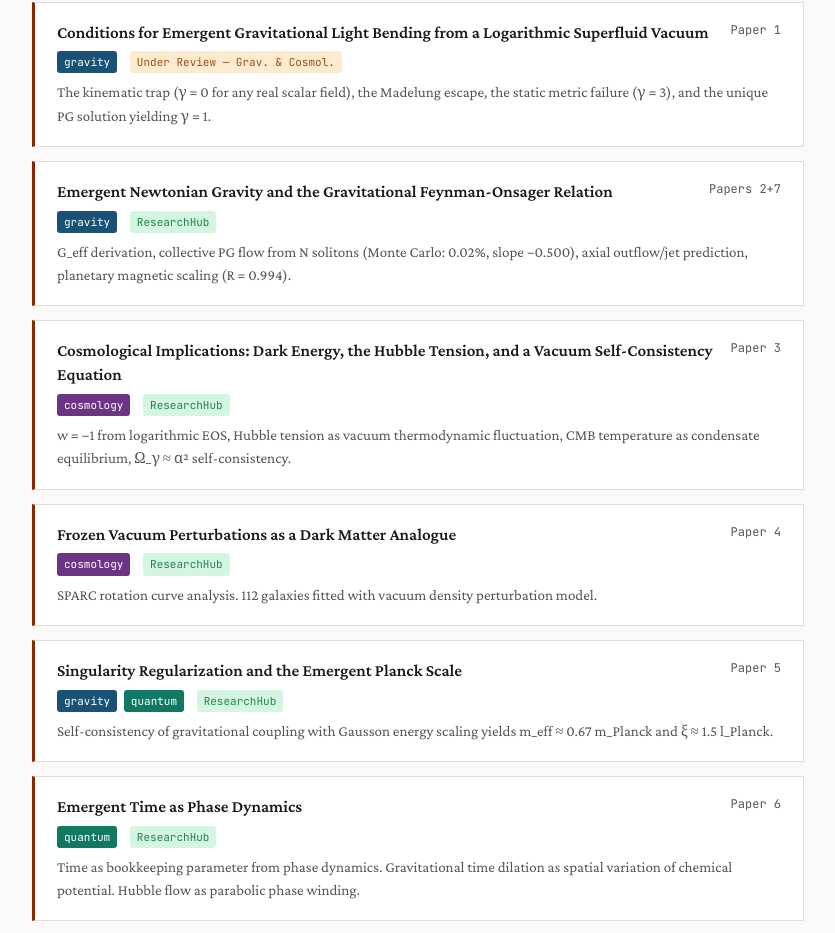
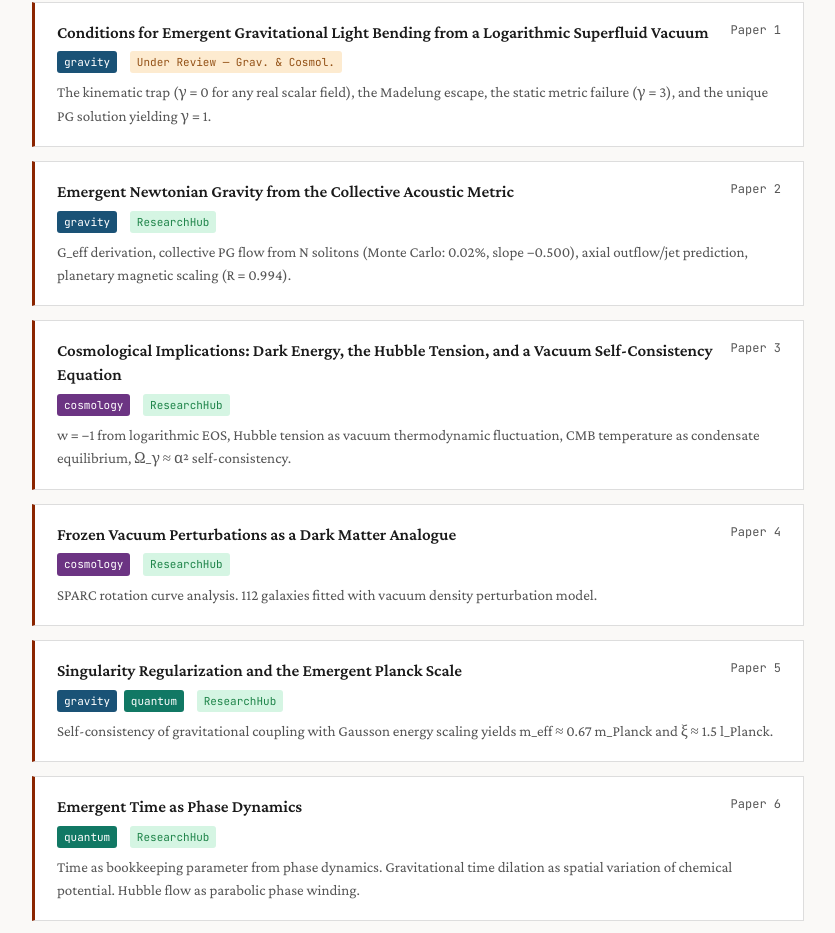
Before and after one commit to kulangiev/kulangiev.github.io, a plain HTML site: page index.html in a window 1280 px wide. Shown: the part 1103-2036 px from the top of the page, without its empty margins (222-1057 px from the left). Drawn offline with nearby package versions, Linux system fonts and the light colour scheme.

Commit message:
Update paper 2

```diff
--- a/index.html
+++ b/index.html
@@ -401,12 +401,12 @@
         </div>
       </div>
 
-      <div class="paper" id="combined">
+      <div class="paper" id="paper2">
         <div class="paper-header">
           <div>
             <div class="paper-title">
-              <a href="https://doi.org/10.55277/researchhub.5zj0sd53.3" target="_blank">
-                Emergent Newtonian Gravity and the Gravitational Feynman-Onsager Relation
+              <a href="https://doi.org/10.55277/researchhub.7x669mec.8" target="_blank">
+                Emergent Newtonian Gravity from the Collective Acoustic Metric
               </a>
             </div>
             <div class="paper-meta">
@@ -414,7 +414,7 @@
               <span class="status status-published">ResearchHub</span>
             </div>
           </div>
-          <div class="paper-id">Papers 2+7</div>
+          <div class="paper-id">Paper 2</div>
         </div>
         <div class="paper-desc">
           G_eff derivation, collective PG flow from N solitons (Monte Carlo: 0.02%, slope −0.500),
```
